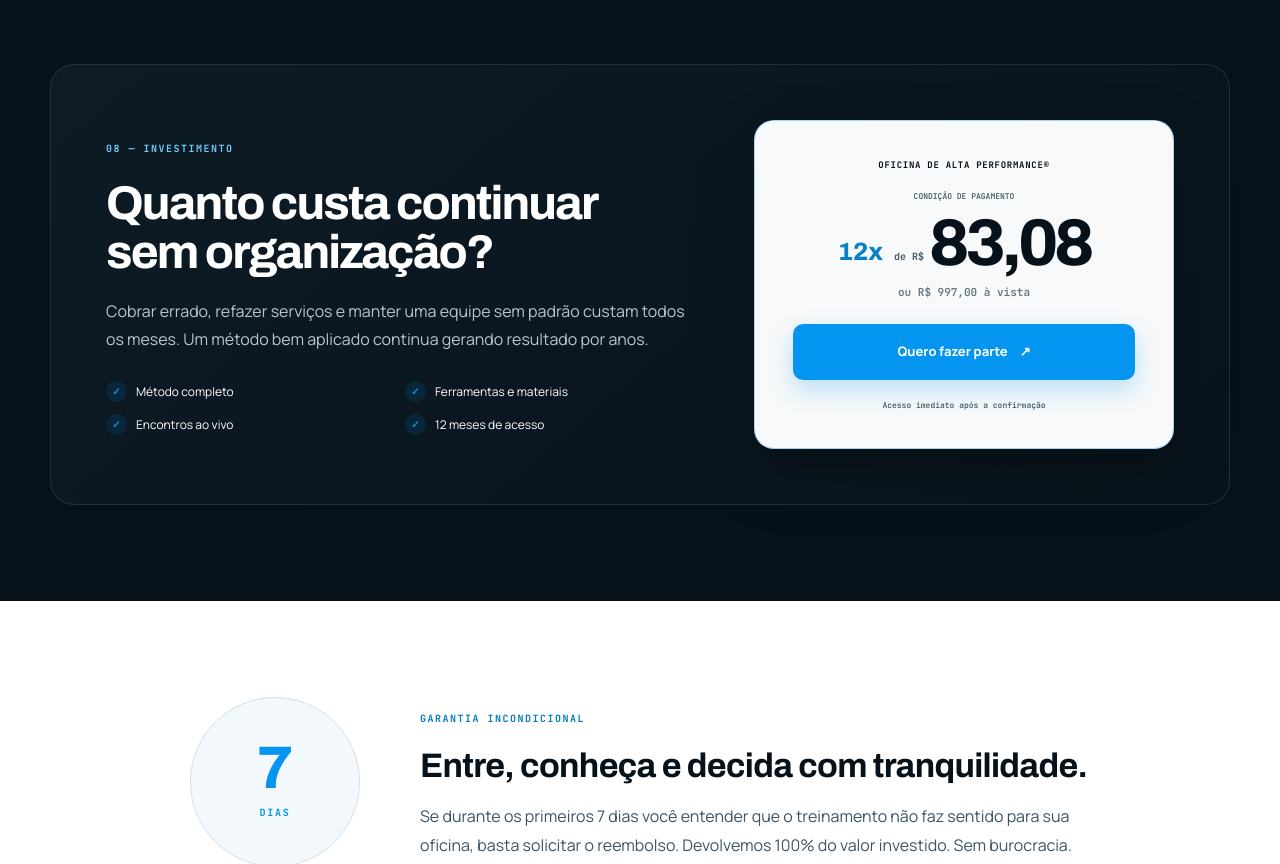
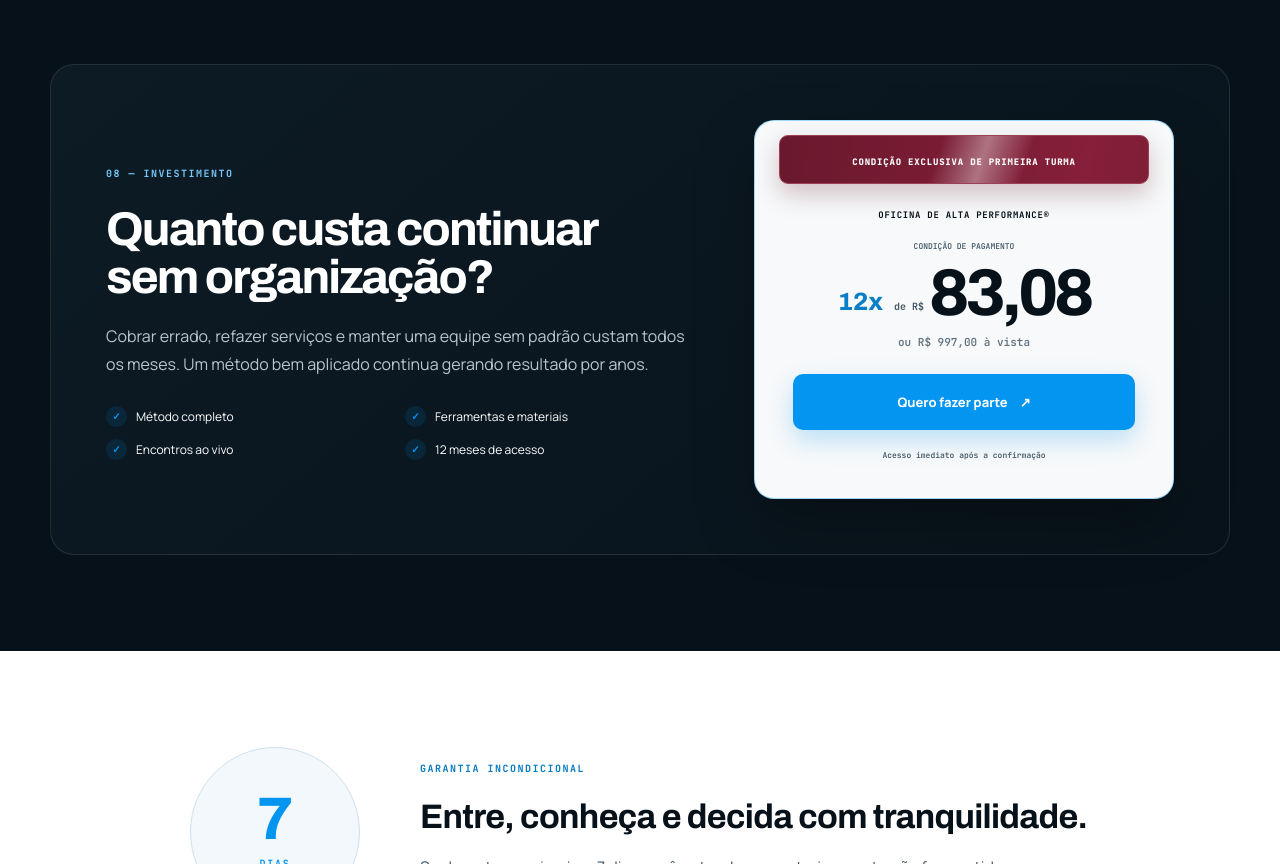
Before and after one commit to cezarhlima1/diegomensor, a Next.js app: page /oficinadealtaperformance in a window 1280 px wide. Shown: the part 6800-7664 px from the top of the page. Built offline with nearby package versions, Linux system fonts and the light colour scheme.

Commit message:
adiciona tarja da primeira turma na oferta OAP

```diff
--- a/components/oficina-alta-performance/OficinaAltaPerformance.tsx
+++ b/components/oficina-alta-performance/OficinaAltaPerformance.tsx
@@ -314,6 +314,9 @@ export default function OficinaAltaPerformance() {
               <ul><li><Check /> Método completo</li><li><Check /> Ferramentas e materiais</li><li><Check /> Encontros ao vivo</li><li><Check /> 12 meses de acesso</li></ul>
             </div>
             <div className={styles.priceCard}>
+              <div className={styles.cohortBadge}>
+                <span>Condição exclusiva de primeira turma</span>
+              </div>
               <span>OFICINA DE ALTA PERFORMANCE®</span>
               <small>CONDIÇÃO DE PAGAMENTO</small>
               <div className={styles.installment}>
--- a/components/oficina-alta-performance/oficina.module.css
+++ b/components/oficina-alta-performance/oficina.module.css
@@ -113,4 +113,10 @@
 .installment small{padding-bottom:9px;color:#465b69;font:700 10px var(--font-jetbrains)}
 .installment strong{font:760 66px/.88 var(--font-archivo);letter-spacing:-.065em}
 .priceCard .totalPrice{margin:8px 0 25px;color:#637481;font:600 11px var(--font-jetbrains)}
+.cohortBadge{position:relative;width:calc(100% + 28px);margin:-24px 0 25px;padding:11px 14px;overflow:hidden;border:1px solid #9e4055;border-radius:9px;background:linear-gradient(100deg,#611629,#861f39,#611629);background-size:220% 100%;color:#fff;text-align:center;box-shadow:0 10px 24px rgba(97,22,41,.25);animation:cohortShift 3.2s ease-in-out infinite}
+.cohortBadge:after{content:"";position:absolute;inset:-50% auto -50% -35%;width:24%;transform:rotate(18deg);background:linear-gradient(90deg,transparent,rgba(255,255,255,.38),transparent);animation:cohortShine 2.8s ease-in-out infinite}
+.cohortBadge span{position:relative;z-index:1;font:800 9px var(--font-jetbrains);letter-spacing:.09em;text-transform:uppercase}
+@keyframes cohortShift{0%,100%{background-position:0 50%}50%{background-position:100% 50%}}
+@keyframes cohortShine{0%,25%{left:-35%}70%,100%{left:125%}}
 @media(max-width:430px){.installment strong{font-size:58px}}
+@media(prefers-reduced-motion:reduce){.cohortBadge,.cohortBadge:after{animation:none}}
```
